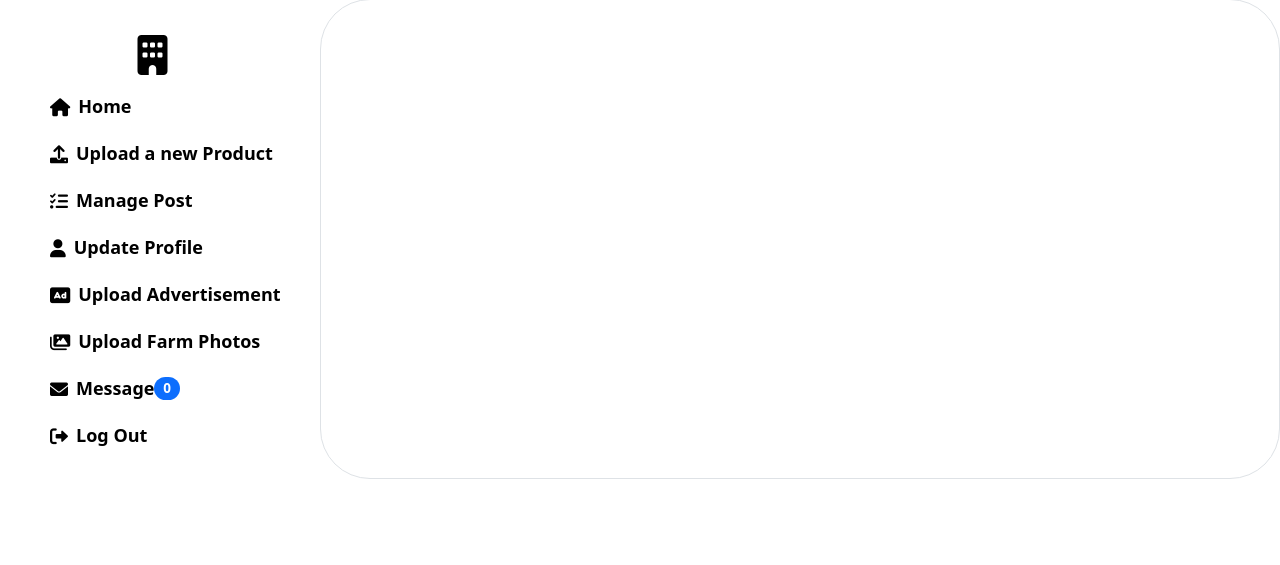
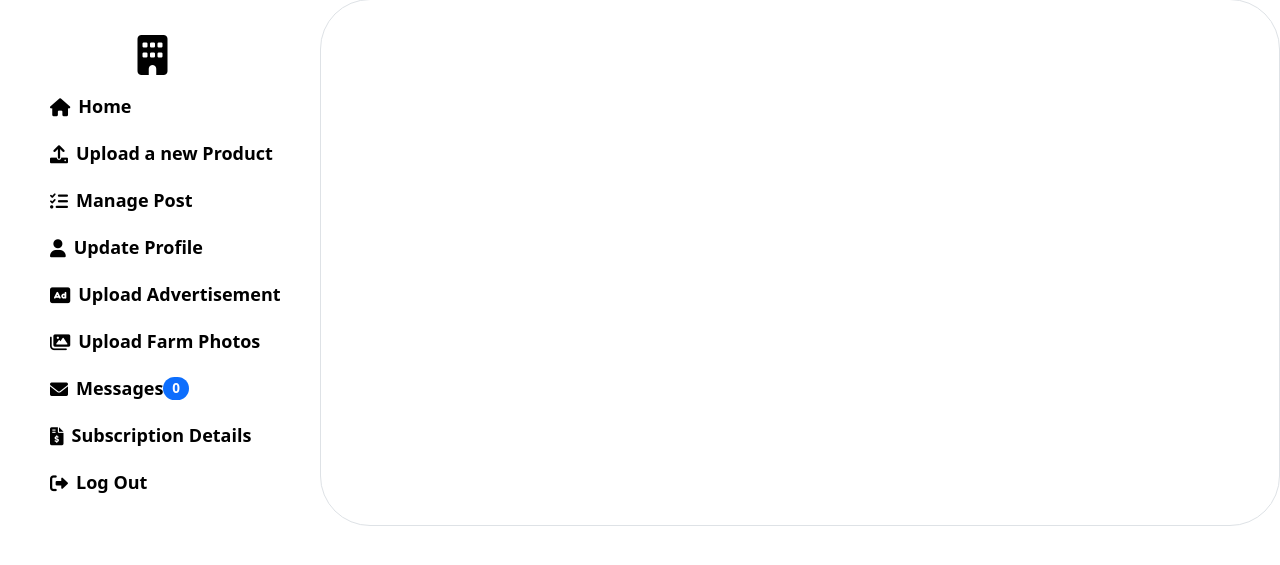
Before and after one commit to SeannyBoyyy/AppDev, a PHP site: page /ProfileModule/profile-page.php in a window 1280 px wide. Shown: the part 166-731 px from the top of the page. Run offline with PHP 8.4, Linux system fonts and the light colour scheme; the visitor is signed in with stand-in values (Sample User, id 1); data that the repository does not hold is empty; some libraries are stand-ins or nearby versions.

Commit message:
sdadasdasdad
added sub deets

```diff
--- a/AppDev_test/AdminModule/index.php
+++ b/AppDev_test/AdminModule/index.php
@@ -71,7 +71,7 @@
 
 <div class="container-fluid mt-5">
     <div class="row">
-        <div class="col-lg-3 col-12 text-center" style="padding: 20px;">
+        <div class="col-lg-4 col-12 text-center" style="padding: 20px;">
             <div>
                 <img class="img-fluid img-thumbnail rounded-circle object-fit-cover" style="height: 300px; width:300px;" src="../ProfileModule/img/AdminIcon.png">
             </div>
@@ -96,7 +96,7 @@
             </div>
         </div>
         <!-- Content column -->
-        <div class="col-lg-9 col-12 border solid black p-4" style="border-radius:50px;">
+        <div class="col-lg-8 col-12 border solid black p-4" style="border-radius:50px;">
             <div class="tab-content container-fluid" id="v-pills-tabContent">
                 <!-- Dashboard content -->
                 <div class="tab-pane fade <?php echo isShowActive('dashboard', $activePage); ?>" id="v-pills-home" role="tabpanel" aria-labelledby="v-pills-home-tab">
--- a/AppDev_test/AdminModule/manage_plans.php
+++ b/AppDev_test/AdminModule/manage_plans.php
@@ -102,6 +102,12 @@ if ($_SERVER["REQUEST_METHOD"] == "POST" && isset($_POST['edit_plan'])) {
 $query = "SELECT * FROM plans";
 $result = mysqli_query($conn, $query);
 ?>
+
+<style>
+    input{
+        margin-bottom: 15px;
+    }
+</style>
 
 <div class="container mt-5">
         <div class="row">
--- a/AppDev_test/ProfileModule/account-info.php
+++ b/AppDev_test/ProfileModule/account-info.php
@@ -1,14 +1,12 @@
 <?php
-    include('../config/connectDb.php');
-    include('../navbars/acc-info-nav.php');
     $sqlQ = "SELECT S.*, P.name as plan_name, P.price as plan_price, P.interval, P.interval_count FROM user_subscriptions as S LEFT JOIN plans as P ON P.id=S.plan_id WHERE user_id = $business_owner";
     $stmt = $conn->prepare($sqlQ);
     $stmt->execute();
     $result = $stmt->get_result();
     $subscr_data = $result->fetch_assoc();
 ?>
-        <div class="container justify-content-center align-items-center text-center">
-            <div class="col-12 rounded-5 bg-white shadow box-area p-3 justify-content-center align-items-center text-center">
+        <div class="justify-content-center align-items-center text-center">
+            <div class="col-12">
                 <h4>Payment Information</h4>
                     <ul class="list-group text-center">
                         <li class="list-group-item"><b>Reference Number:</b> #<?php echo $subscr_data['id']; ?></li>
@@ -33,4 +31,5 @@
                         <li class="list-group-item"><b>Email:</b> <?php echo $subscr_data['subscriber_email']; ?></li>
                     </ul>
             </div>
+            <button class="btn btn-lg mt-3 btn-danger">Cancel Subscription</button>
         </div>
--- a/AppDev_test/ProfileModule/profile-page.php
+++ b/AppDev_test/ProfileModule/profile-page.php
@@ -503,16 +503,17 @@ if (isset($_POST["upload_advertisement"])) {
                     <button class="nav-link d-flex justify-content-start align-items-center <?php echo isActive('profile', $activePage); ?>" id="v-pills-profile-tab" data-bs-toggle="pill" data-bs-target="#v-pills-profile" type="button" role="tab" aria-controls="v-pills-profile" aria-selected="false"><i class="fas fa-user" style="margin-right: 8px;"></i>Update Profile</button>
                     <button class="nav-link d-flex justify-content-start align-items-center <?php echo isActive('advertisement', $activePage); ?>" id="v-pills-advertisement-tab" data-bs-toggle="pill" data-bs-target="#v-pills-advertisement" type="button" role="tab" aria-controls="v-pills-advertisement" aria-selected="false"><i class="fas fa-ad" style="margin-right: 8px;"></i>Upload Advertisement</button>
                     <button class="nav-link d-flex justify-content-start align-items-center <?php echo isActive('photos', $activePage); ?>" id="v-pills-photos-tab" data-bs-toggle="pill" data-bs-target="#v-pills-photos" type="button" role="tab" aria-controls="v-pills-photos" aria-selected="false"><i class="fas fa-images" style="margin-right: 8px;"></i>Upload Farm Photos</button>
-                    <button class="nav-link d-flex justify-content-start align-items-center <?php echo isActive('messages', $activePage); ?>" id="v-pills-message-tab" data-bs-toggle="pill" data-bs-target="#v-pills-message" type="button" role="tab" aria-controls="v-pills-message" aria-selected="false"><i class="fas fa-envelope" style="margin-right: 8px;"></i>Message
+                    <button class="nav-link d-flex justify-content-start align-items-center <?php echo isActive('messages', $activePage); ?>" id="v-pills-message-tab" data-bs-toggle="pill" data-bs-target="#v-pills-message" type="button" role="tab" aria-controls="v-pills-message" aria-selected="false"><i class="fas fa-envelope" style="margin-right: 8px;"></i>Messages
                         <span class="badge rounded-pill bg-primary">
                             <?php echo $msgCount ?>
                         </span>
                     </button>
+                    <button class="nav-link d-flex justify-content-start align-items-center <?php echo isActive('subDetails', $activePage); ?>" id="v-pills-accDeets-tab" data-bs-toggle="pill" data-bs-target="#v-pills-accDeets" type="button" role="tab" aria-controls="v-pills-accDeets" aria-selected="false"><i class="fa-solid fa-file-invoice-dollar" style="margin-right: 8px"></i>Subscription Details</button>
                     <button class="nav-link d-flex justify-content-start align-items-center <?php echo isActive('logout', $activePage); ?>" type="button" onclick="window.location.href='../AccPages/logout.php'"><i class="fas fa-sign-out-alt" style="margin-right: 8px;"></i>Log Out</button>
                 </div>
             </div>
         </div>
-        <div class="col-lg-9 col-12 d-flex  align-items-top border 2px solid black" style="padding:20px;border-radius:50px;">
+        <div class="col-lg-9 col-12 d-flex align-items-top border 2px solid black" style="padding:20px;border-radius:50px;">
             <div class="tab-content container-fluid" id="v-pills-tabContent">
                 <!------------------------------------- Upload-Product Module  ---------------------------------->
                 <div class="tab-pane fade <?php echo isShowActive('upload', $activePage); ?>" id="v-pills-upload" role="tabpanel" aria-labelledby="v-pills-upload-tab">
@@ -523,7 +524,7 @@ if (isset($_POST["upload_advertisement"])) {
                             </div>
                         </div>
                     </div>
-                    <div class="col-12 d-flex align-items-center mt-5border rounded-5 p-3 bg-white shadow box-area p-5">
+                    <div class="col-12 d-flex align-items-center mt-5border rounded-5 p-3 bg-white box-area p-5">
                         <form class="row w-100 g-3" action="" method="post" enctype="multipart/form-data">
                             <div class="form-floating">
                                 <input type="text" class="form-control" id="floatingInput name_product" placeholder="" name="name_product" value="">
@@ -745,7 +746,7 @@ if (isset($_POST["upload_advertisement"])) {
                             <h1 style="font-family: Verdana, Geneva, Tahoma, sans-serif;font-size: 50px;color:black;font-weight: bold;">Update your profile</h1>
                         </div>
                     </div>
-                    <div class=" col-12 d-flex align-items-center mt-5 border rounded-5 p-3 bg-white shadow box-area p-5">
+                    <div class=" col-12 d-flex align-items-center mt-3 border rounded-5 p-3 bg-white box-area p-5">
                         <form class="row g-3" action="" method="post" enctype="multipart/form-data">
                             <div class="form-floating">
                                 <input type="text" class="form-control" id="floatingInput" placeholder="name@example.com" name="name_buss" value="<?php echo $business_name; ?>">
@@ -785,7 +786,7 @@ if (isset($_POST["upload_advertisement"])) {
                             <h1 class="fw-bold">Post Advertisement</h1>
                         </div>
                     </div>
-                    <div class="col-12 d-flex align-items-center mt-5 border rounded-5 p-3 bg-white shadow box-area p-5">
+                    <div class="col-12 d-flex align-items-center mt-3 border rounded-5 p-3 bg-white box-area p-5">
                         <form class="row g-3 w-100" action="" method="post" enctype="multipart/form-data">
                             <div class="form-floating">
                                 <input type="text" class="form-control" id="name_advertisement" placeholder="Advertisement Name" name="name_advertisement" value="">
@@ -813,7 +814,7 @@ if (isset($_POST["upload_advertisement"])) {
                             <h1 style="font-family: Verdana, Geneva, Tahoma, sans-serif;font-size: 50px;color:black;font-weight: bold;">Farm Photos</h1>
                         </div>
                     </div>
-                    <div class="col-12 d-flex align-items-center mt-5 border rounded-5 p-3 bg-white shadow box-area p-5">
+                    <div class="col-12 d-flex align-items-center mt-3 border rounded-5 p-3 bg-white box-area p-5">
                         <form class="row g-3 w-100" action="" method="post" enctype="multipart/form-data">
                             <div class="col-12">
                                 <label for="image_farm" class="form-label" style="margin-left: 5px;">Farm Photos</label>
@@ -906,6 +907,14 @@ if (isset($_POST["upload_advertisement"])) {
 
 
                 </div>
+                <!------------------------------------- AccountDetails Module  ---------------------------------->
+                <div class="tab-pane fade <?php echo isShowActive('subDetails', $activePage); ?>" id="v-pills-accDeets" role="tabpanel" aria-labelledby="v-pills-accDeets-tab">
+                    <div class="container mt-5">
+                        <?php
+                            include('./account-info.php');
+                        ?>
+                    </div>
+                </div>
             </div>
         </div>
     </div>
--- a/AppDev_test/navbars/acc-info-nav.php
+++ b/AppDev_test/navbars/acc-info-nav.php
@@ -53,9 +53,10 @@ if(isset($_SESSION['ownerID'])){
                   while($row = mysqli_fetch_assoc($res)){
                 ?>
                 <img style="width: 300px; height:300px;" class="img-fluid img-thumbnail rounded-circle object-fit-cover" src="img/<?php echo $row['image'] ?>">
+                <h3 class="mt-3"><?php echo $row['name'] ?></h3>
                 <?php } ?>
             </div>
-            <h3 class="mt-3"><?php echo $business_name?></h3>
+
               <div class="text-center">
                 <ul class="list-group list-group-flush">
                   <li class="list-group-item"><a href="../ProfileModule/profile-page.php">Profile</a></li>
```
Also changed, not shown: AppDev_test/AccPages/login-page.php (+11 -7 lines), AppDev_test/farm-viewFarm.php (+6 -3 lines).
